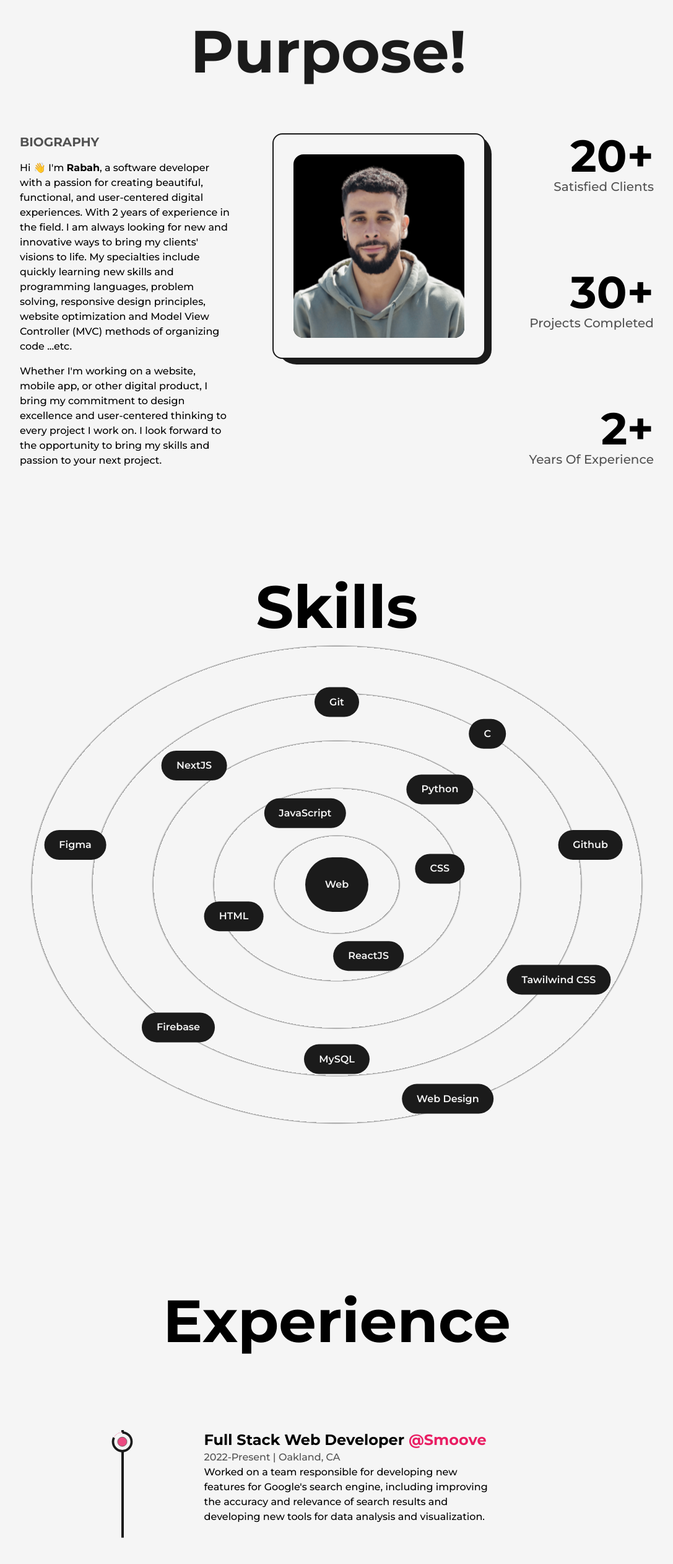
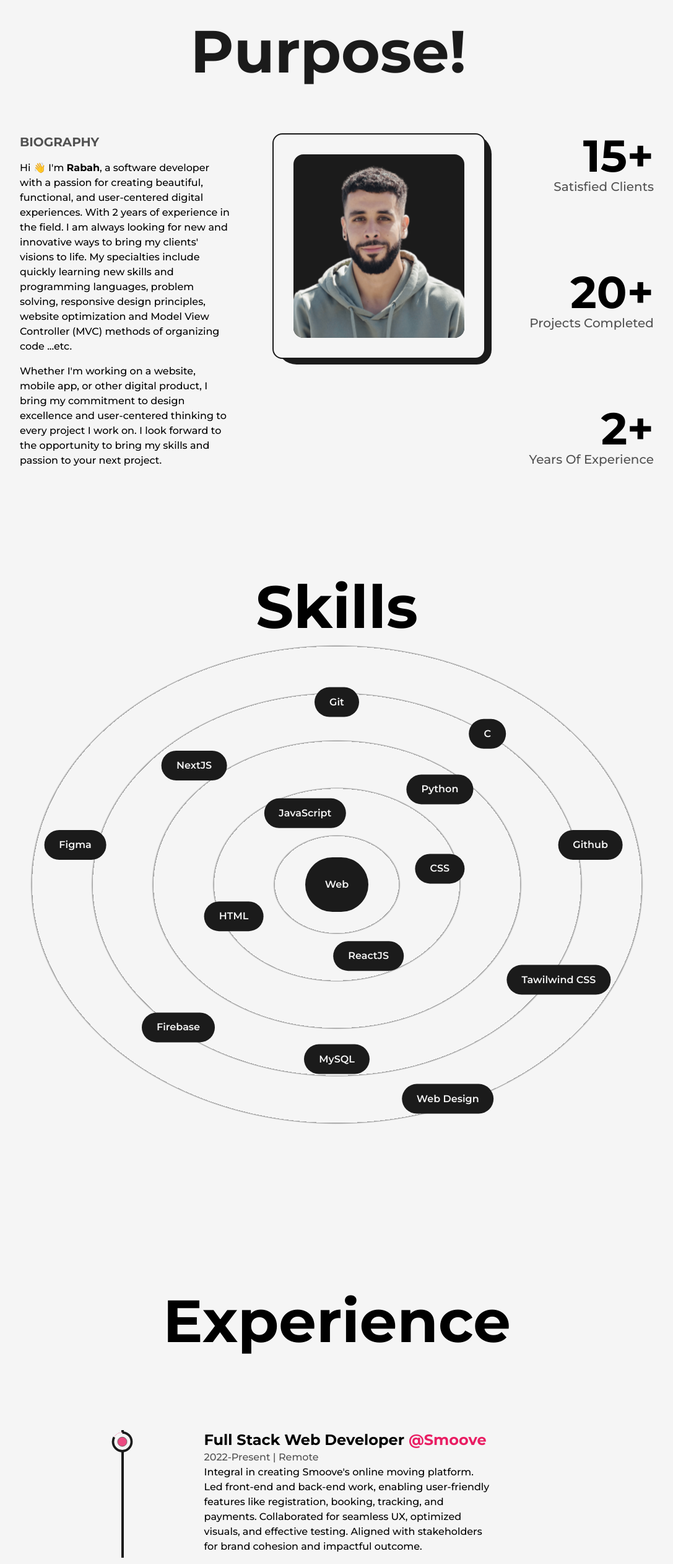
Before and after one commit to rabahbabaci/Portfolio-Website, a Next.js app: page /about in a window 1280 px wide. Shown: the part 261-2784 px from the top of the page at 62% size, without its empty margins (96-1183 px from the left). Built offline with nearby package versions, Linux system fonts and the light colour scheme.

Commit message:
finish the experience part of about page

```diff
--- a/src/components/Experience.js
+++ b/src/components/Experience.js
@@ -14,7 +14,7 @@ const Details = ({ position, company, companyLink, time, address, work }) => {
       <motion.div
         initial={{ y: 50 }}
         whileInView={{ y: 0 }}
-        transition={{ duration: 0.5, type: 'spring' }}
+        transition={{ duration: 0.5, tiype: 'spring' }}
       >
         <h3 className='capitalize font-bold text-2xl sm:text-xl xs:text-lg'>
           {position}{' '}
@@ -61,8 +61,8 @@ const Experience = () => {
             company='Smoove'
             companyLink='https://smoove.homes'
             time='2022-Present'
-            address='Oakland, CA'
-            work="Worked on a team responsible for developing new features for Google's search engine, including improving the accuracy and relevance of search results and developing new tools for data analysis and visualization."
+            address='Remote'
+            work="Integral in creating Smoove's online moving platform. Led front-end and back-end work, enabling user-friendly features like registration, booking, tracking, and payments. Collaborated for seamless UX, optimized visuals, and effective testing. Aligned with stakeholders for brand cohesion and impactful outcome."
           />
 
           <Details
@@ -71,10 +71,7 @@ const Experience = () => {
             companyLink='https://upwork.com'
             time='December 2021-November 2022'
             address='Remote'
-            work='Worked on a team responsible for developing a new mobile app
-              feature that allowed users to create and share short-form video
-              content, including designing and implementing a new user interface
-              and developing the backend infrastructure to support the feature.'
+            work='As an Upwork freelance web developer, I design and build company websites. I create wirep-frames, optimize graphics, and collaborate with clients to align with their brand and goals. Thorough testing and debugging ensure seamless website functionality, polished, functional sites.'
           />
         </ul>
       </div>
--- a/src/pages/about.js
+++ b/src/pages/about.js
@@ -41,8 +41,7 @@ export default function About() {
         <title>About Rabah</title>
         <meta
           name='description'
-          content='Learn more about CodeBucks, a Next.js developer with a passion for
-        creating innovative solutions. Discover tips for building a developer portfolio and insights on
+          content='Learn more about Rabah Babaci, a Software Developer developer with a passion for creating innovative solutions. Discover tips for building a developer portfolio and insights on
         full-stack development, front-end development, and back-end development.'
         />
       </Head>
@@ -50,7 +49,7 @@ export default function About() {
       <TransitionEffect />
 
       <main
-        className={`flex  w-full flex-col items-center justify-center dark:text-light`}
+        className={`flex w-full flex-col items-center justify-center dark:text-light`}
       >
         <Layout className='pt-16'>
           <AnimatedText
@@ -98,13 +97,12 @@ export default function About() {
         dark:bg-light  '
               />
               <Image
-                className='h-auto w-full rounded-2xl'
+                className='h-auto w-full rounded-2xl bg-dark'
                 src={profile}
                 alt='Codebucks'
                 sizes='(max-width: 768px) 100vw,
               (max-width: 1200px) 50vw,
               33vw'
-                style={{ background: 'black' }}
                 priority
               />
             </div>
@@ -114,7 +112,7 @@ export default function About() {
             >
               <div className='flex flex-col items-end justify-center xl:items-center'>
                 <span className='inline-block text-7xl font-bold md:text-6xl sm:text-5xl xs:text-4xl'>
-                  <AnimatedNumberFramerMotion value={20} />+
+                  <AnimatedNumberFramerMotion value={15} />+
                 </span>
                 <h2
                   className='mb-4 text-xl font-medium capitalize text-dark/75 dark:text-light/75
@@ -126,7 +124,7 @@ export default function About() {
 
               <div className='flex flex-col items-end justify-center xl:items-center'>
                 <span className='inline-block text-7xl font-bold md:text-6xl sm:text-5xl xs:text-4xl'>
-                  <AnimatedNumberFramerMotion value={30} />+
+                  <AnimatedNumberFramerMotion value={20} />+
                 </span>
                 <h2
                   className='mb-4 text-xl font-medium capitalize text-dark/75 dark:text-light/75
--- a/src/pages/index.js
+++ b/src/pages/index.js
@@ -52,7 +52,7 @@ export default function Home() {
 
               <div className='mt-2 flex items-center self-start lg:self-center'>
                 <Link
-                  href='/dummy.pdf'
+                  href='https://www.canva.com/design/DAETP8gR9Qg/d8XYJu9tejXUctWe5PY7fg/view?utm_content=DAETP8gR9Qg&utm_campaign=designshare&utm_medium=link&utm_source=publishsharelink'
                   target={'_blank'}
                   className={`flex items-center rounded-lg border-2 border-solid bg-dark p-2.5 px-6 text-lg font-semibold
             capitalize text-light hover:border-dark hover:bg-transparent hover:text-dark
```
